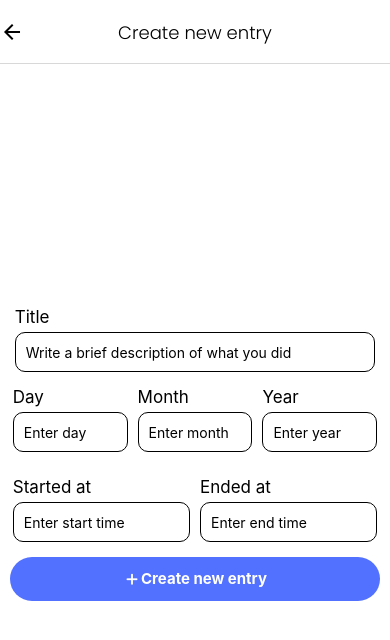
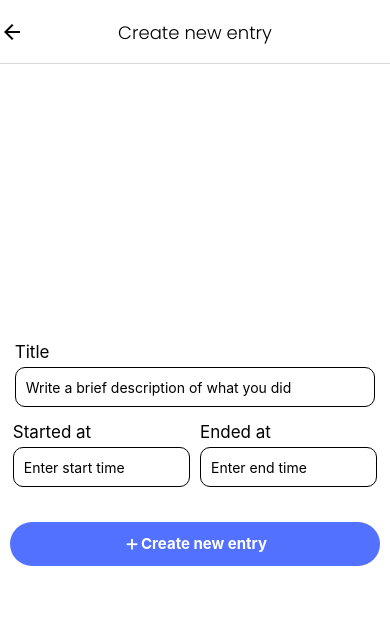
Before and after one commit to hartmario1/tracking-system, a React Native app: screen /CreateTask in a window 390 px wide. Shown: the top 640 px of the page. Built offline with nearby package versions, Linux system fonts and the light colour scheme; no server answers; what expo-linking, react-native-root-siblings would draw is missing.

Commit message:
fix: logIn as first page and some small modifications

```diff
--- a/navigation/LinkingConfiguration.ts
+++ b/navigation/LinkingConfiguration.ts
@@ -9,15 +9,20 @@ const linking: LinkingOptions<RootStackParamList> = {
     screens: {
       Root: {
         screens: {
+          LogIn: {
+            screens: {
+              LogIn: 'first'
+            }
+          },
           Home: {
             screens: {
-              Home: 'first',
+              Home: 'second',
             },
           },
         },
       },
       NotFound: '*',
-      CreateTask: 'modal'
+      CreateTask: 'modal',
     },
   },
 };
--- a/navigation/index.tsx
+++ b/navigation/index.tsx
@@ -10,6 +10,7 @@ import HomeScreen from "../screens/Home";
 
 import { Ionicons } from '@expo/vector-icons';
 import { MaterialIcons } from '@expo/vector-icons';
+import LogIn from "../screens/LogIn";
 
 const Navigation = ({ colorScheme }: { colorScheme: ColorSchemeName }) => {
   return (
@@ -28,7 +29,7 @@ const RootNavigator = () => {
     <Stack.Navigator>
       <Stack.Screen
         name = "Root"
-        component = {HomeScreen}
+        component = {LogIn}
         options = {() => ({
           headerTitle: () => (
             <View style={{ justifyContent:'center', paddingBottom: 5 }}>
@@ -40,23 +41,28 @@ const RootNavigator = () => {
           headerTitleAlign: 'center',
           headerStyle: {
             backgroundColor: '#fff',
-          },
+          }
         })} />
       <Stack.Screen
         name = "NotFound"
         component = {NotFoundScreen}
-        options = {() => ({
+        options = {({ navigation }: RootTabScreenProps<'NotFound'>) => ({
           headerTitle: () => (
             <View style={{ justifyContent:'center', paddingBottom: 5 }}>
               <Image
               source={require('../assets/images/logo.png')}
-              style = {{ width: 250, height: 50 }} />
+              style = {{ width: 222, height: 40 }} />
             </View>
           ),
           headerTitleAlign: 'center',
           headerStyle: {
             backgroundColor: '#fff',
-          }
+          },
+          headerLeft: () => (
+            <TouchableOpacity onPress={() => navigation.goBack()}>
+              <MaterialIcons name="arrow-back" size={24} color="black" />
+            </TouchableOpacity>
+          )
         })} />
       <Stack.Group screenOptions = {{ presentation: 'containedTransparentModal' }}>
         <Stack.Screen
@@ -78,6 +84,23 @@ const RootNavigator = () => {
               </TouchableOpacity>
             )
           })} />
+        <Stack.Screen
+          name = "Home"
+          component={HomeScreen}
+          options = {() => ({
+            headerTitle: () => (
+              <View style={{ justifyContent:'center', paddingBottom: 5 }}>
+                <Image
+                source={require('../assets/images/logo.png')}
+                style = {{ width: 222, height: 40 }} />
+              </View>
+            ),
+            headerTitleAlign: 'center',
+            headerStyle: {
+              backgroundColor: '#fff',
+            },
+            headerBackVisible: false
+          })} />
       </Stack.Group>
     </Stack.Navigator>
   );
--- a/screens/CreateTask.tsx
+++ b/screens/CreateTask.tsx
@@ -7,34 +7,12 @@ import * as Yup from 'yup';
 
 const CreateTask = ({ navigation }: RootTabScreenProps<'CreateTask'>) => {
   return (
-    <Formik initialValues={{ title: '', day: '', month: '', year: '', started: '', ended: '' }}
+    <Formik initialValues={{ title: '', started: '', ended: '' }}
         onSubmit = {values => console.log(values)}
         validationSchema = {Yup.object().shape({
           title: Yup.string().required('This field is required!'),
-          day: Yup.string().required('This field is required!'),
-          month: Yup.string().required('This field is required!'),
-          year: Yup.string().required('This field is required!'),
           started: Yup.string().required('This field is required!'),
           ended: Yup.string().required('This field is required!')
-          // day: Yup.number()
-          // .min(1, 'Enter a valid day')
-          // .max(31, 'Enter a valid day')
-          // .required('This field is required!'),
-          // month: Yup.number()
-          // .min(1, 'Enter a valid month')
-          // .max(12, 'Enter a valid month')
-          // .required('This field is required!'),
-          // year: Yup.number()
-          // .min(new Date().getFullYear())
-          // .required('This field is required!'),
-          // started: Yup.number()
-          // .min(1, 'Enter a valid hour')
-          // .max(24, 'Enter a valid hour')
-          // .required('This field is required!'),
-          // ended: Yup.number()
-          // .min(1, 'Enter a valid hour')
-          // .max(24, 'Enter a valid hour')
-          // .required('This field is required!')
         })}>
         {({ handleChange, handleBlur, handleSubmit, values, errors, touched }) => (
           <SafeAreaView style = {styles.container}>
@@ -56,69 +34,6 @@ const CreateTask = ({ navigation }: RootTabScreenProps<'CreateTask'>) => {
                     </Text>
                   )
                   : null}
-            </View>
-
-            <View style = {styles.timeRow}>
-              <View style = {{ width: '32%' }}>
-                <Text style = {styles.descriptionText}>
-                  Day
-                </Text>
-                <TextInput
-                  style = {styles.timeInput}
-                  onChangeText = {handleChange('day')}
-                  onBlur = {handleBlur('day')}
-                  value = {values.day}
-                  blurOnSubmit
-                  placeholder="Enter day"
-                  keyboardType="numeric" />
-                  {errors.day && touched.day
-                  ? (
-                    <Text style = {styles.errorMessage}>
-                      {errors.day}
-                    </Text>
-                  )
-                  : null}
-              </View>
-              <View style = {{ width: '32%' }}>
-                <Text style = {styles.descriptionText}>
-                  Month
-                </Text>
-                <TextInput
-                  style={styles.timeInput}
-                  onChangeText = {handleChange('month')}
-                  onBlur = {handleBlur('month')}
-                  value = {values.month}
-                  blurOnSubmit
-                  placeholder="Enter month"
-                  keyboardType="numeric" />
-                  {errors.month && touched.month
-                  ? (
-                    <Text style = {styles.errorMessage}>
-                      {errors.month}
-                    </Text>
-                  )
-                  : null}
-              </View>
-              <View style = {{ width: '32%' }}>
-                <Text style = {styles.descriptionText}>
-                  Year
-                </Text>
-                <TextInput
-                style={styles.timeInput}
-                onChangeText = {handleChange('year')}
-                onBlur = {handleBlur('year')}
-                value = {values.year}
-                blurOnSubmit
-                placeholder="Enter year"
-                keyboardType="numeric" />
-                {errors.year && touched.year
-                  ? (
-                    <Text style = {styles.errorMessage}>
-                      {errors.year}
-                    </Text>
-                  )
-                  : null}
-              </View>
             </View>
 
             <View style = {styles.timeRow}>
@@ -164,7 +79,7 @@ const CreateTask = ({ navigation }: RootTabScreenProps<'CreateTask'>) => {
               </View>
             </View>
 
-            <View style = {{ width: '95%' }}>
+            <View style = {{ width: '95%', paddingTop: 20 }}>
               <TouchableOpacity
                 style = {styles.addEntry}
                 onPress = {() => {
@@ -234,10 +149,6 @@ const styles = StyleSheet.create({
     fontWeight: 'bold',
     fontSize: 15
   },
-  dropdown: {
-    borderWidth: 1,
-    borderRadius: 10,
-  },
   errorMessage: {
     color: '#CC002C',
     alignSelf: 'center'
@@ -245,5 +156,3 @@ const styles = StyleSheet.create({
 })
 
 export default CreateTask;
-
-// de descarcat POSTGRESQL
--- /dev/null
+++ b/screens/LogIn.tsx
@@ -0,0 +1,91 @@
+import { StyleSheet, Text, TextInput, TouchableOpacity, View } from "react-native"
+import { SafeAreaView } from "react-native-safe-area-context";
+import { SimpleLineIcons } from '@expo/vector-icons';
+import { useState } from "react";
+import { RootTabScreenProps } from "../types";
+
+const LogIn = ({ navigation }: RootTabScreenProps<'LogIn'>) => {
+  const [email, onChangeEmail] = useState('');
+  const [password, onChangePassword] = useState('')
+
+  return (
+    <SafeAreaView style = {styles.container}>
+      <View style = {{ marginHorizontal: 20, marginVertical: 20 }}>
+        <View style = {{ paddingBottom: 100 }}>
+          <Text style = {styles.logInText}>
+            Hello.
+          </Text>
+          <Text style = {styles.logInText}>
+            Welcome <Text style = {{ color: '#5371ff' }}>Back</Text>
+          </Text>
+        </View>
+        <View style = {{ paddingBottom: 20 }}>
+          <Text style = {{ letterSpacing: 1, fontWeight: 'bold', color: 'grey' }}>
+            EMAIL
+          </Text>
+          <TextInput
+            style = {styles.input}
+            placeholder = "Enter your email"
+            value = {email}
+            onChangeText = {onChangeEmail} />
+        </View>
+        <View>
+          <Text style = {{ letterSpacing: 1, fontWeight: 'bold', color: 'grey' }}>
+            PASSWORD
+          </Text>
+          <TextInput
+            style = {styles.input}
+            placeholder = "Enter your password"
+            value = {password}
+            onChangeText = {onChangePassword}
+            secureTextEntry
+             />
+        </View>
+
+        <View style = {{ paddingTop: 285 }}>
+          <TouchableOpacity
+            style = {styles.loginButton}
+            onPress = {() => {
+                navigation.navigate('Home')
+              }}>
+              <SimpleLineIcons name="login" size={18} color="white" style = {{ paddingRight: 5 }} />
+              <Text style = {styles.loginButtonText}>
+                Log in
+              </Text>
+          </TouchableOpacity>
+        </View>
+      </View>
+    </SafeAreaView>
+  )
+};
+
+const styles = StyleSheet.create({
+  container: {
+    flex: 1,
+    backgroundColor: '#fff',
+  },
+  logInText: {
+    fontWeight: 'bold',
+    fontSize: 25,
+  },
+  input: {
+    borderBottomColor: '#000',
+    borderBottomWidth: 1,
+    marginVertical: 8,
+    padding: 10,
+  },
+  loginButton: {
+    justifyContent: 'center',
+    backgroundColor: "#5371ff",
+    padding: 12,
+    borderRadius: 50,
+    flexDirection: 'row',
+  },
+  loginButtonText: {
+    color: '#fff',
+    fontWeight: 'bold',
+    fontSize: 15
+  },
+})
+
+export default LogIn;
--- a/screens/NotFound.tsx
+++ b/screens/NotFound.tsx
@@ -2,7 +2,7 @@ import { StyleSheet, Text, View } from "react-native";
 
 const NotFoundScreen = () => (
   <View style = {styles.container}>
-    <Text>
+    <Text style = {styles.text}>
       Oops! Looks like we couldn't find what you are looking for...
     </Text>
   </View>
@@ -14,6 +14,12 @@ const styles = StyleSheet.create({
     justifyContent: 'center',
     alignItems: 'center',
     backgroundColor: '#fff'
+  },
+  text: {
+    fontWeight: 'bold',
+    fontSize: 20,
+    marginHorizontal: 10,
+    textAlign: 'center'
   }
 })
 
--- a/types.tsx
+++ b/types.tsx
@@ -10,6 +10,7 @@ declare global {
 
 export type RootStackParamList = {
   Root: NavigatorScreenParams<RootTabParamList> | undefined;
+  Home: undefined;
   NotFound: undefined;
   CreateTask: undefined;
 };
@@ -22,6 +23,8 @@ export type RootStackScreenProps<Screen extends keyof RootStackParamList> = Nati
 export type RootTabParamList = {
   Home: undefined;
   CreateTask: undefined;
+  LogIn: undefined;
+  NotFound: undefined;
 };
 
 export type RootTabScreenProps<Screen extends keyof RootTabParamList> = CompositeScreenProps<
```
